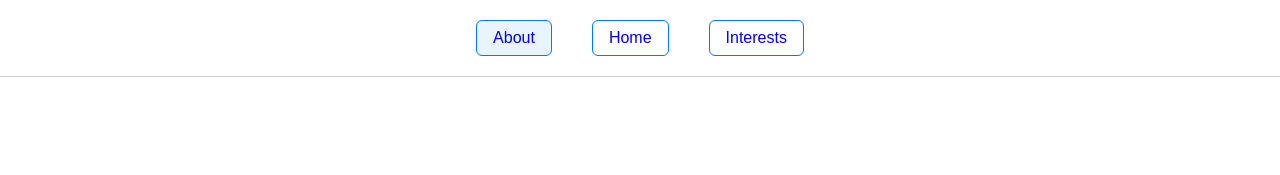
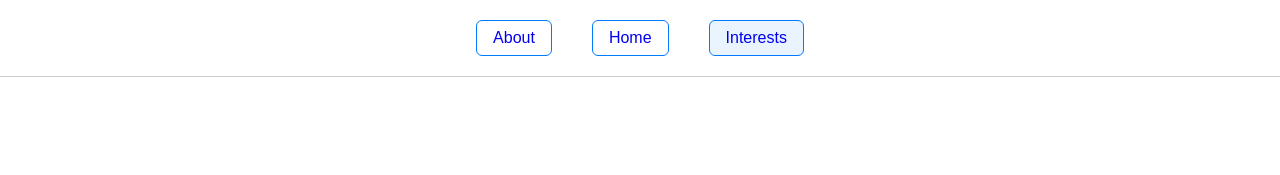
Before and after one commit to Ty-Mooncode-max/bioSite, a plain HTML site: page about/about.html in a window 1280 px wide. Shown: the top 175 px of the page. Drawn offline with Linux system fonts and the light colour scheme.

Commit message:
In progress..

```diff
--- a/about/about.html
+++ b/about/about.html
@@ -16,9 +16,9 @@
 </head>
 <body>
   <nav>
-    <a href="about.html" class="button-link active">About</a>
+    <a href="../about/about.html" class="button-link">About</a>
     <a href="../index.html" class="button-link">Home</a>
-    <a href="../interests/interests.html" class="button-link">Interests</a>
+    <a href="../interests/interests.html" class="button-link active">Interests</a>
   </nav>
 
   <main>
```
Also changed, not shown: interests/interests.html (+1 -1 lines).
